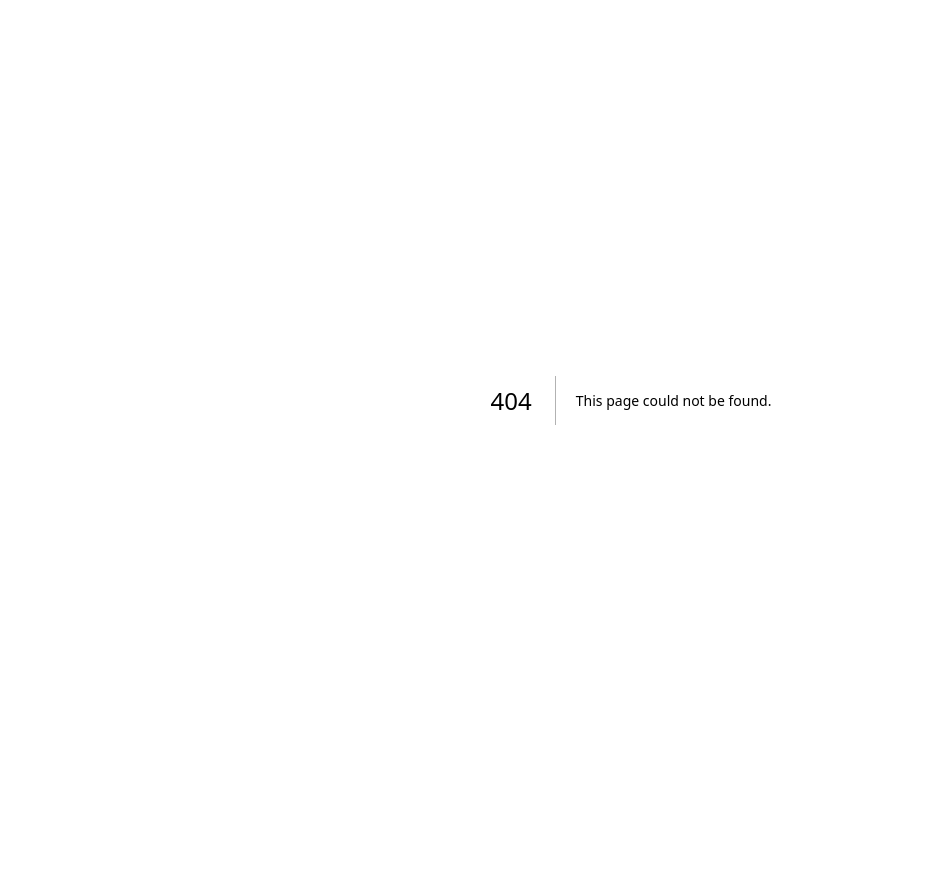
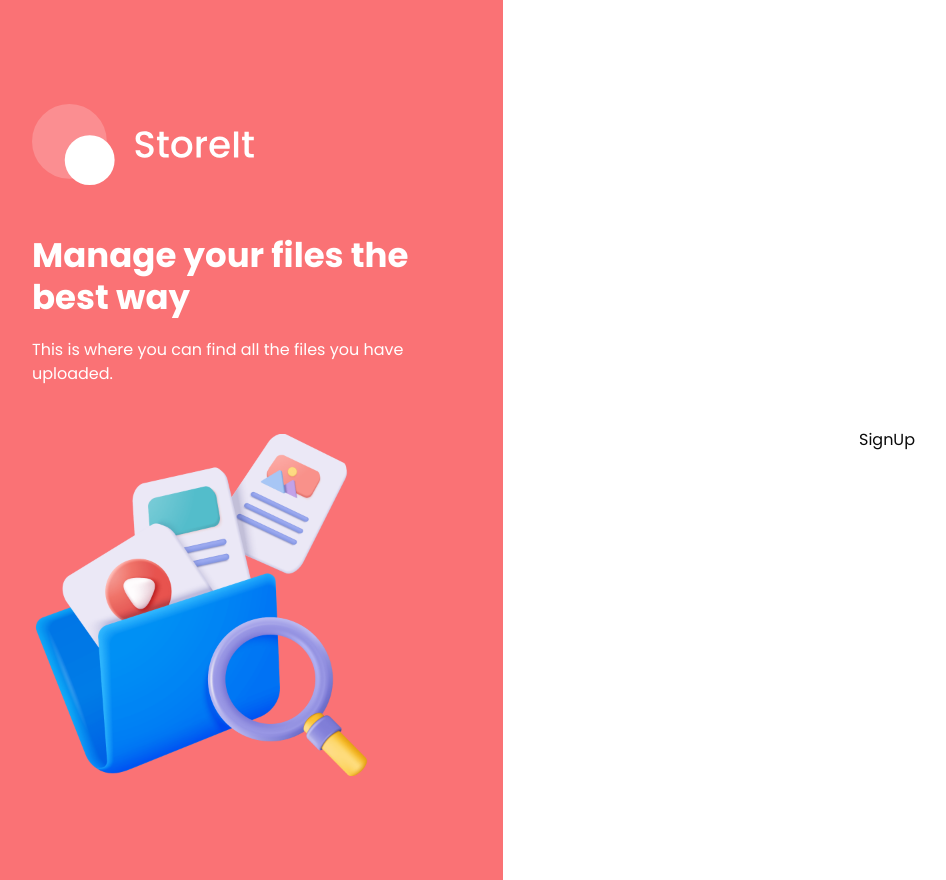
Before and after one commit to Zaid-maker/storeit, a Next.js app: page /sign-in in a window 1280 px wide. Before the commit this address had no page. Shown: the whole page, without its empty margins (9-955 px from the left). Before the commit the page ends 800 px from the top, so only its background shows below. Built offline with nearby package versions, Linux system fonts and the light colour scheme.

Commit message:
auth layout

```diff
--- /dev/null
+++ b/app/(auth)/layout.tsx
@@ -0,0 +1,48 @@
+import Image from "next/image";
+import React from "react";
+
+const Layout = ({ children }: { children: React.ReactNode }) => {
+  return (
+    <div className="flex min-h-screen">
+      <section className="hidden w-1/2 items-center justify-center bg-brand p-10 lg:flex xl:w-2/5">
+        <div className="flex min-h-[800px] max-w-[430px] flex-col justify-center space-y-12">
+          <Image
+            src="/assets/icons/logo-full.svg"
+            alt="logo"
+            width={224}
+            height={82}
+            className="h-auto"
+          />
+
+          <div className="space-y-5 text-white">
+            <h1 className="h1">Manage your files the best way</h1>
+            <p className="body-1">
+              This is where you can find all the files you have uploaded.
+            </p>
+          </div>
+          <Image
+            src="/assets/images/files.png"
+            alt="Files"
+            width={342}
+            height={342}
+            className="transition-all hover:rotate-2 hover:scale-105"
+          />
+        </div>
+      </section>
+      <section className="flex flex-1 flex-col items-center bg-white p-4 py-10 lg:justify-center lg:p-10 lg:py-0">
+        <div className="mb-16 lg:hidden">
+          <Image
+            src="/assets/icons/logo-full-brand.svg"
+            alt="logo"
+            width={224}
+            height={82}
+            className="h-auto w-[200px] lg:w-[250px]"
+          />
+        </div>
+        {children}
+      </section>
+    </div>
+  );
+};
+
+export default Layout;
--- /dev/null
+++ b/app/(auth)/sign-in/page.tsx
@@ -0,0 +1,7 @@
+import React from "react";
+
+const SignIn = () => {
+  return <div>SignUp</div>;
+};
+
+export default SignIn;
--- /dev/null
+++ b/app/(auth)/sign-up/page.tsx
@@ -0,0 +1,7 @@
+import React from "react";
+
+const SignUp = () => {
+  return <div>SignUp</div>;
+};
+
+export default SignUp;
--- a/package.json
+++ b/package.json
@@ -3,7 +3,7 @@
   "version": "0.1.0",
   "private": true,
   "scripts": {
-    "dev": "NODE_OPTIONS='--inspect' next dev --turbopack",
+    "dev": "next dev --turbopack",
     "build": "next build",
     "start": "next start",
     "lint": "next lint"
```
